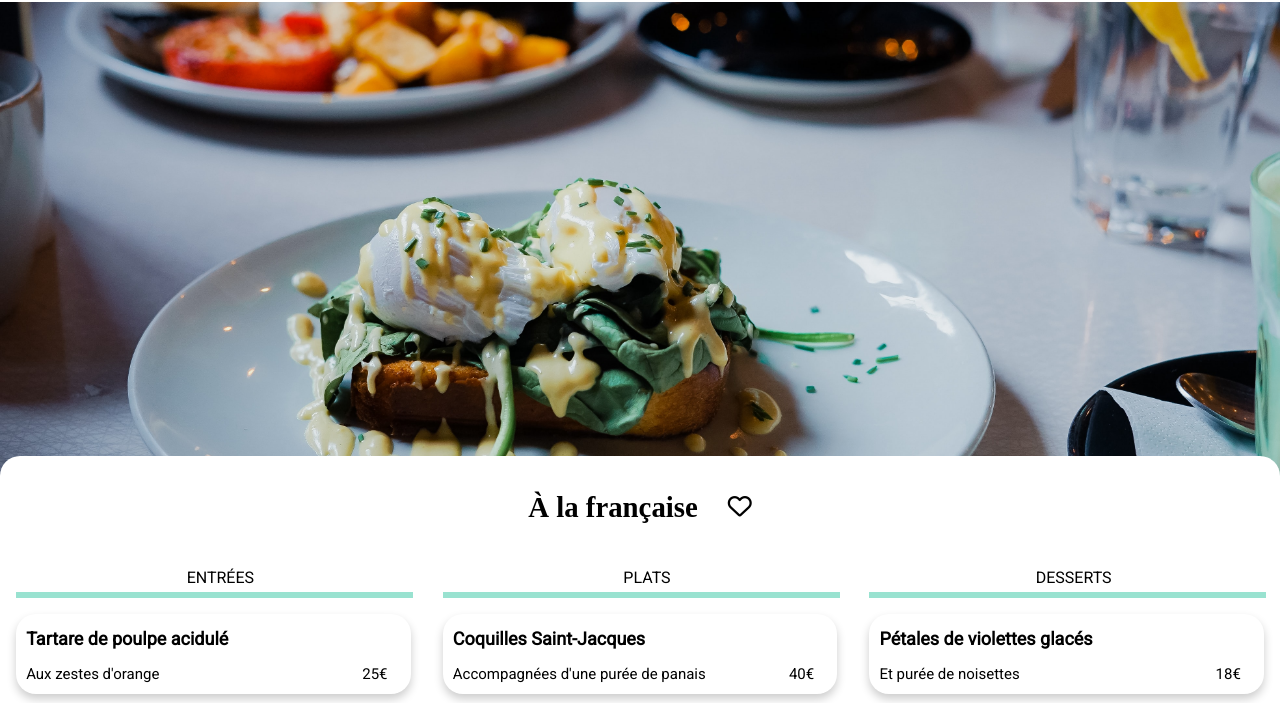
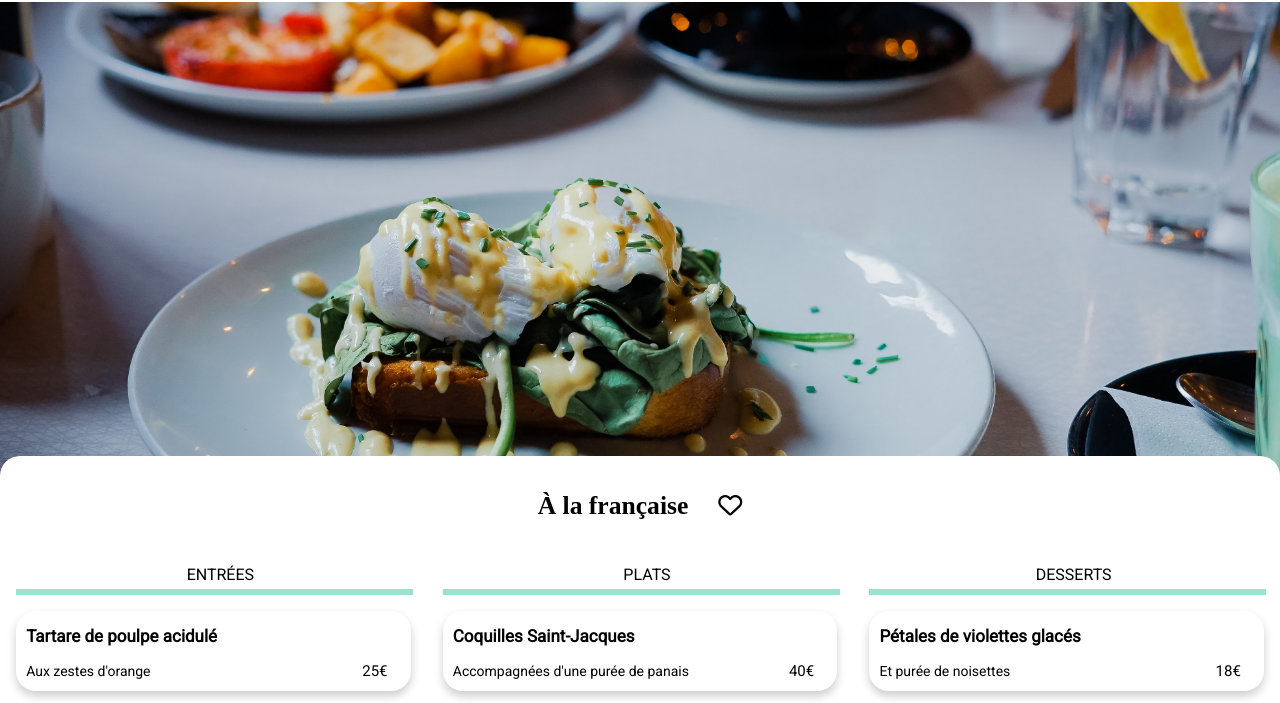
Before and after one commit to Darkjulius/BriceThibault_3_30082021, a plain HTML site: page menu/a-la-francaise.html in a window 1280 px wide. Shown: the part 78-781 px from the top of the page. Drawn offline with Linux system fonts and the light colour scheme; a web font is replaced by a local one.

Commit message:
20210920
Modification de la taille de police du titre du restaurant dans la page commun.scss.
Rectification du positionnement du coeur à droite du titre du restaurant.
Modification des points de rupture

```diff
--- a/asset/scss/layout/_commun.scss
+++ b/asset/scss/layout/_commun.scss
@@ -7,7 +7,7 @@ body{
 
 /*FOOTER de toutes les pages*/
 .footer{
-    @media screen and (min-width: 375px){
+    @media screen and (min-width: 360px){
      background-color: #353535;
      color: $color;
         .footer-infos{
@@ -70,7 +70,7 @@ body{
 
 /* HEADER des pages menu*/
 .header{
-    @media screen and (min-width: 375px){
+    @media screen and (min-width: 360px){
         @include flexible;
         padding: 23px 0;
         font-family: $policy;
@@ -92,7 +92,7 @@ body{
 
 /*IMAGE de la carte du menu*/
 .menu-image{
-    @media screen and (min-width: 375px){
+    @media screen and (min-width: 360px){
         img{
             max-width: 100%;
         }
@@ -101,7 +101,7 @@ body{
 
 /*MENU de la carte*/
 .card{
-    @media screen and (min-width: 375px){
+    @media screen and (min-width: 360px){
         position: relative;
         z-index: 1;
         bottom: 50px;
@@ -111,7 +111,7 @@ body{
     }
 
     .card-title{
-        font-size: .9em;
+        font-size: .8em;
     }
 
     .card-title-icon{
@@ -126,7 +126,7 @@ body{
         margin: auto 0px;
         position: absolute;
         left: 84%;
-        top: 3%
+        // top: 3%
     }
 
     .card-icon:active .heart-full{
@@ -194,13 +194,13 @@ body{
     .card-name{
         grid-area: nom;
         padding: 10px 10px 0 10px;
-        font-size: 18px;
+        font-size: 17px;
 
     }
     .card-description{
         grid-area: description;
         padding: 10px 0px 10px 10px;
-        font-size: 15px;
+        font-size: 14px;
 
     }
     .card-name, .card-description{
@@ -240,7 +240,7 @@ body{
     }
 }
 
-@media screen and (min-width: 760px){
+@media screen and (min-width: 600px){
     .menu-image img{
         width: 100%;
         height: 500px;
```
Also changed, not shown: asset/scss/pages/_index.scss (+5 -5 lines), css/style.css, 1 other file.
